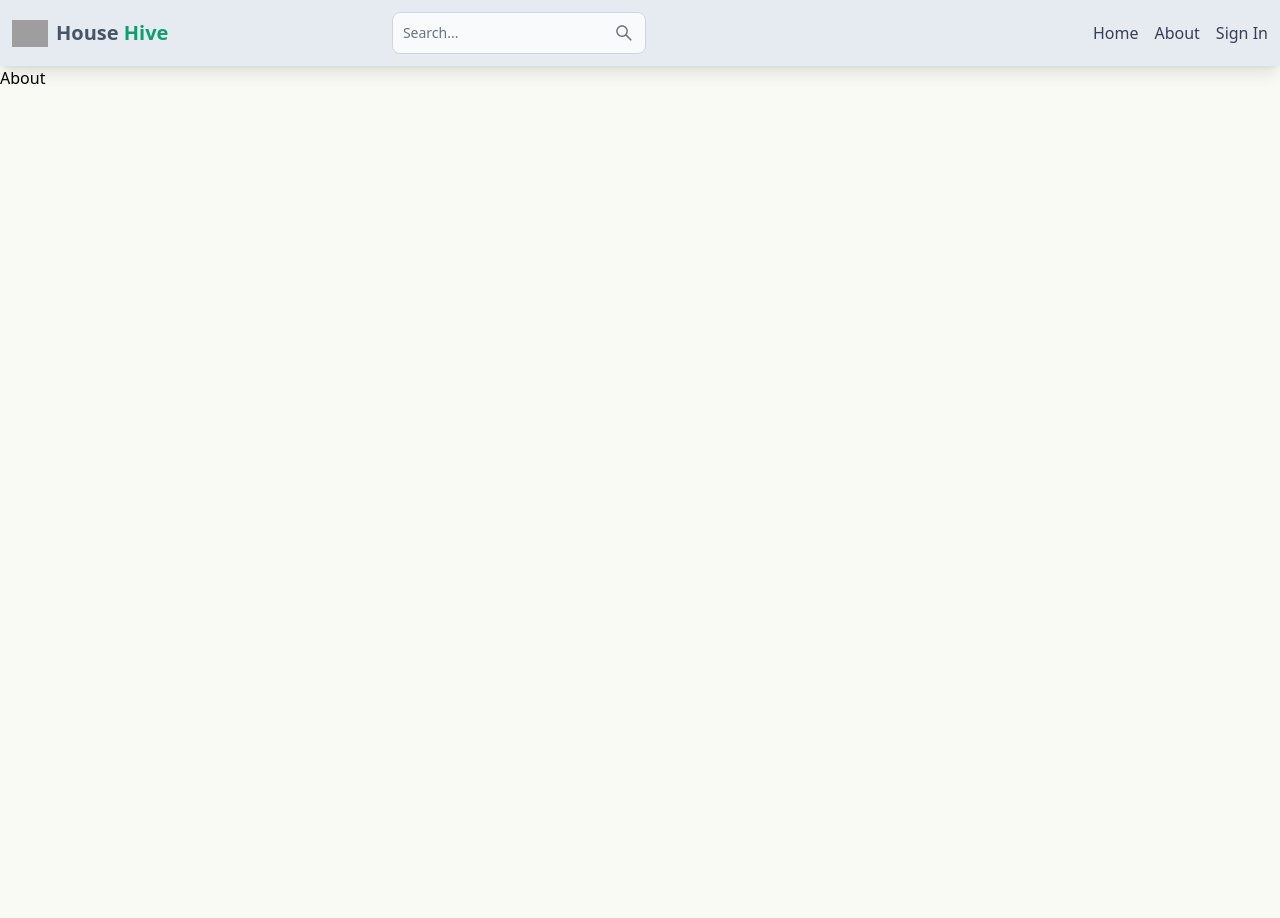
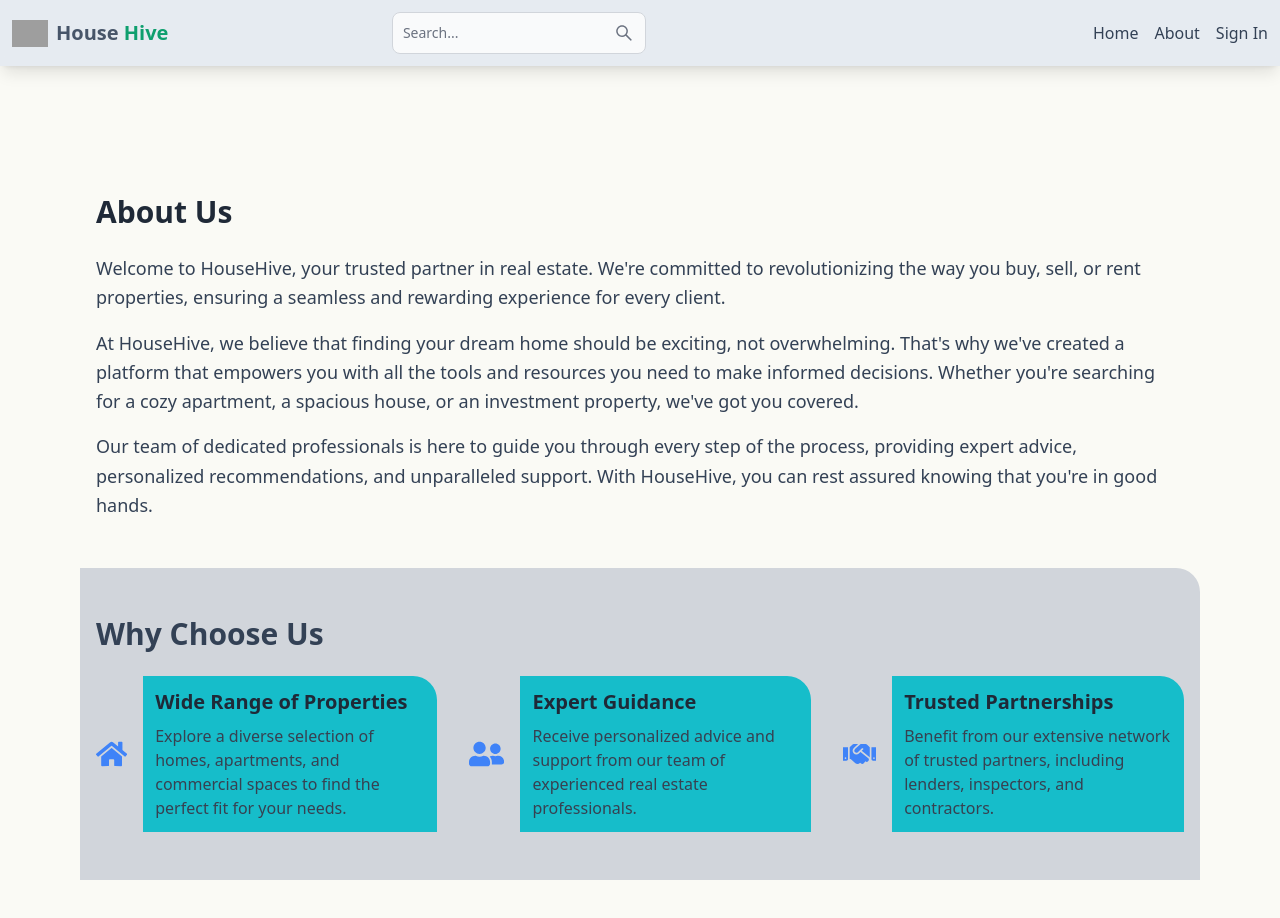
Before and after one commit to Ragullura/Mern-RealEstate, a React (Vite) app in the folder client/: page /about in a window 1280 px wide. Shown: the top 918 px of the page. Before the commit the page ends 800 px from the top, so only its background shows below. Built offline with nearby package versions, Linux system fonts and the light colour scheme; no server answers; grey boxes are pictures that could not be loaded.

Commit message:
complete about page

```diff
--- a/client/src/pages/About.jsx
+++ b/client/src/pages/About.jsx
@@ -1,7 +1,67 @@
 import React from 'react'
+import { FaHome, FaUserFriends, FaHandshake } from 'react-icons/fa';
+import { IoIosPeople } from 'react-icons/io';
+import { FiUsers } from 'react-icons/fi';
 
 export default function About() {
   return (
-    <div>About</div>
+
+  <div className='py-20 px-4 max-w-6xl mx-auto'>
+    <section className="py-12">
+       <div className="container mx-auto px-4">
+           <h2 className="text-3xl font-bold text-gray-800 mb-6">About Us</h2>
+           <p className="text-lg text-slate-700 leading-relaxed">
+               Welcome to HouseHive, your trusted partner in real estate. We're committed to revolutionizing the
+               way you buy, sell, or rent properties, ensuring a seamless and rewarding experience for every
+               client.
+           </p>
+           <p className="text-lg text-slate-700 leading-relaxed mt-4">
+               At HouseHive, we believe that finding your dream home should be exciting, not overwhelming.
+               That's why we've created a platform that empowers you with all the tools and resources you need
+               to make informed decisions. Whether you're searching for a cozy apartment, a spacious house, or
+               an investment property, we've got you covered.
+           </p>
+           <p className="text-lg text-slate-700 leading-relaxed mt-4">
+               Our team of dedicated professionals is here to guide you through every step of the process,
+               providing expert advice, personalized recommendations, and unparalleled support. With HouseHive,
+               you can rest assured knowing that you're in good hands.
+           </p>
+       </div>
+   </section>
+
+   {/* Why Choose Us Section */}
+   <section className="bg-gray-300 py-12  rounded-tr-3xl">
+       <div className="container mx-auto px-4">
+           <h2 className="text-3xl font-bold text-slate-700 mb-6">Why Choose Us</h2>
+           <div className="grid grid-cols-1 md:grid-cols-3 gap-8">
+               <div className="flex items-center justify-center">
+                   <FaHome className="text-8xl text-blue-500 hover:text-amber-200" />
+                   <div className="ml-4 bg-teal-400 p-3 rounded-tr-3xl">
+                       <h3 className="text-xl font-semibold text-gray-800">Wide Range of Properties</h3>
+                       <p className="text-gray-700 mt-2">Explore a diverse selection of homes, apartments, and
+                           commercial spaces to find the perfect fit for your needs.</p>
+                   </div>
+               </div>
+               <div className="flex items-center justify-center">
+                   <FaUserFriends className="text-8xl text-blue-500 hover:text-amber-200" />
+                   <div className="ml-4 bg-teal-400 p-3 rounded-tr-3xl">
+                       <h3 className="text-xl font-semibold text-gray-800">Expert Guidance</h3>
+                       <p className="text-gray-700 mt-2">Receive personalized advice and support from our team of
+                           experienced real estate professionals.</p>
+                   </div>
+               </div>
+               <div className="flex items-center justify-center">
+                   <FaHandshake className="text-8xl text-blue-500 hover:text-amber-200" />
+                   <div className="ml-4 bg-teal-400 p-3 rounded-tr-3xl">
+                       <h3 className="text-xl font-semibold text-gray-800">Trusted Partnerships</h3>
+                       <p className="text-gray-700 mt-2">Benefit from our extensive network of trusted
+                           partners, including lenders, inspectors, and contractors.</p>
+                   </div>
+               </div>
+           </div>
+       </div>
+   </section>
+  </div>
+
   )
 }
```
